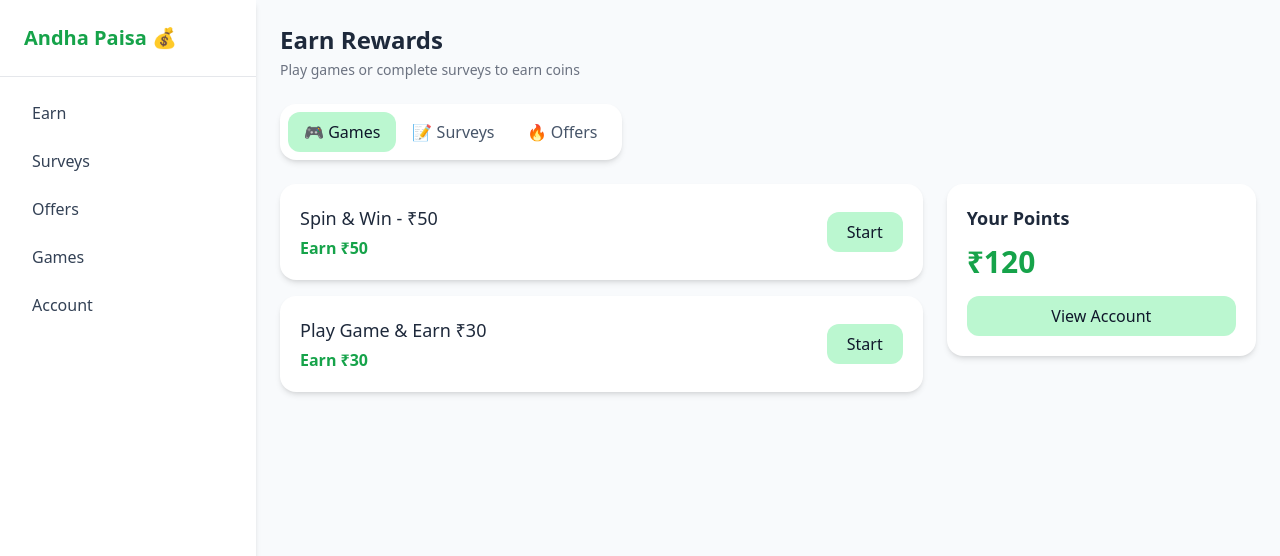
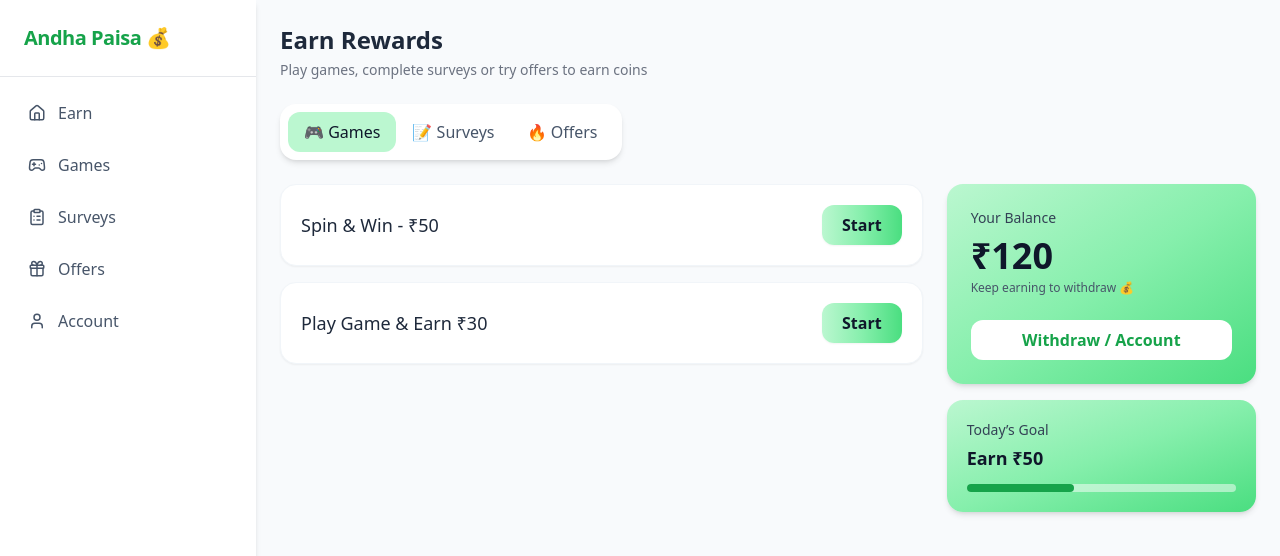
Before and after one commit to vikrantpahwa0/andha-paisa, a React (Vite) app in the folder andha-paisa/: page /dashboard in a window 1280 px wide. Shown: the top 556 px of the page. Built offline with nearby package versions, Linux system fonts and the light colour scheme.

Commit message:
responsive dashboard

```diff
--- a/andha-paisa/package.json
+++ b/andha-paisa/package.json
@@ -13,6 +13,7 @@
     "@reduxjs/toolkit": "^2.11.2",
     "@vitejs/plugin-react": "^5.2.0",
     "axios": "^1.13.6",
+    "lucide-react": "^1.7.0",
     "react": "^19.2.4",
     "react-dom": "^19.2.4",
     "react-icons": "^5.6.0",
--- a/andha-paisa/src/components/common/sidebar.jsx
+++ b/andha-paisa/src/components/common/sidebar.jsx
@@ -1,43 +1,46 @@
 import { useNavigate, useLocation } from "react-router-dom";
+import { Home, Gamepad2, ClipboardList, Gift, User } from "lucide-react";
 
 export default function Sidebar() {
   const navigate = useNavigate();
   const location = useLocation();
 
   const menu = [
-    { name: "Earn", path: "/" },
-    { name: "Surveys", path: "/surveys" },
-    { name: "Offers", path: "/offers" },
-    { name: "Games", path: "/games" },
-    { name: "Account", path: "/profile" },
+    { name: "Earn", path: "/", icon: Home },
+    { name: "Games", path: "/games", icon: Gamepad2 },
+    { name: "Surveys", path: "/surveys", icon: ClipboardList },
+    { name: "Offers", path: "/offers", icon: Gift },
+    { name: "Account", path: "/profile", icon: User },
   ];
 
   return (
     <div className="h-full bg-white shadow-md flex flex-col">
       {/* Logo */}
       <div className="p-6 border-b">
-        <h1 className="text-xl font-semibold text-green-600">
+        <h1 className="text-xl font-bold text-green-600 tracking-tight">
           Andha Paisa 💰
         </h1>
       </div>
 
       {/* Menu */}
-      <div className="p-4 space-y-2">
+      <div className="p-3 space-y-1">
         {menu.map((item) => {
           const isActive = location.pathname === item.path;
+          const Icon = item.icon;
 
           return (
             <button
               key={item.name}
               onClick={() => navigate(item.path)}
-              className={`w-full text-left px-4 py-2 rounded-xl transition
+              className={`flex items-center gap-3 w-full px-4 py-3 rounded-xl transition-all duration-200
                 ${
                   isActive
-                    ? "bg-green-200 text-slate-900"
-                    : "text-slate-700 hover:bg-green-100 hover:text-green-700"
+                    ? "bg-green-100 text-green-700 border-l-4 border-green-500"
+                    : "text-slate-600 hover:bg-green-50 hover:text-green-600"
                 }`}
             >
-              {item.name}
+              <Icon size={18} />
+              <span className="font-medium">{item.name}</span>
             </button>
           );
         })}
--- a/andha-paisa/src/pages/dashboard.jsx
+++ b/andha-paisa/src/pages/dashboard.jsx
@@ -12,27 +12,40 @@ const games = [
   { id: 4, title: "Play Game & Earn ₹30", reward: "₹30" },
 ];
 
+const offers = [
+  {
+    id: 5,
+    title: "Explore Offers",
+    reward: "₹80",
+    link: "/offerwall",
+  },
+];
+
 export default function Dashboard() {
   const navigate = useNavigate();
   const [activeTab, setActiveTab] = useState("games");
+
+  const handleStart = (item) => {
+    if (item.link) {
+      navigate(item.link);
+    }
+  };
 
   const renderCards = (data) => (
     <div className="grid gap-4">
       {data.map((item) => (
         <div
           key={item.id}
-          className="bg-white rounded-2xl shadow-md p-5 flex justify-between items-center hover:shadow-lg transition"
+          className="bg-white rounded-2xl shadow-sm border border-slate-100 p-5 flex justify-between items-center hover:shadow-md hover:-translate-y-1 transition-all duration-200"
         >
           <div>
-            <h3 className="text-lg font-medium text-slate-800">
-              {item.title}
-            </h3>
-            <p className="text-green-600 font-semibold mt-1">
-              Earn {item.reward}
-            </p>
+            <h3 className="text-lg font-medium text-slate-800">{item.title}</h3>
           </div>
 
-          <button className="px-5 py-2 rounded-xl bg-green-200 text-slate-900 font-medium hover:bg-green-300 transition active:scale-95">
+          <button
+            onClick={() => handleStart(item)}
+            className="px-5 py-2 rounded-xl bg-gradient-to-r from-green-200 via-green-300 to-green-400 text-slate-900 font-semibold hover:from-green-300 hover:to-green-500 transition active:scale-95 shadow-sm"
+          >
             Start
           </button>
         </div>
@@ -40,15 +53,19 @@ export default function Dashboard() {
     </div>
   );
 
+  const getActiveData = () => {
+    if (activeTab === "games") return games;
+    if (activeTab === "surveys") return surveys;
+    if (activeTab === "offers") return offers;
+  };
+
   return (
     <AppLayout>
       {/* Header */}
       <div className="mb-6">
-        <h1 className="text-2xl font-semibold text-slate-800">
-          Earn Rewards
-        </h1>
+        <h1 className="text-2xl font-semibold text-slate-800">Earn Rewards</h1>
         <p className="text-gray-500 text-sm mt-1">
-          Play games or complete surveys to earn coins
+          Play games, complete surveys or try offers to earn coins
         </p>
       </div>
 
@@ -56,10 +73,10 @@ export default function Dashboard() {
       <div className="bg-white rounded-2xl shadow-md p-2 flex w-fit mb-6">
         <button
           onClick={() => setActiveTab("games")}
-          className={`px-4 py-2 rounded-xl font-medium ${
+          className={`px-4 py-2 rounded-xl font-medium transition ${
             activeTab === "games"
               ? "bg-green-200 text-slate-900"
-              : "text-slate-600"
+              : "text-slate-600 hover:bg-green-100"
           }`}
         >
           🎮 Games
@@ -67,19 +84,23 @@ export default function Dashboard() {
 
         <button
           onClick={() => setActiveTab("surveys")}
-          className={`px-4 py-2 rounded-xl font-medium ${
+          className={`px-4 py-2 rounded-xl font-medium transition ${
             activeTab === "surveys"
               ? "bg-green-200 text-slate-900"
-              : "text-slate-600"
+              : "text-slate-600 hover:bg-green-100"
           }`}
         >
           📝 Surveys
         </button>
 
-        {/* ✅ NEW OFFERS TAB */}
+        {/* ✅ UPDATED OFFERS TAB */}
         <button
-          onClick={() => navigate("/offerwall")}
-          className="px-4 py-2 rounded-xl font-medium text-slate-600 hover:bg-green-100"
+          onClick={() => setActiveTab("offers")}
+          className={`px-4 py-2 rounded-xl font-medium transition ${
+            activeTab === "offers"
+              ? "bg-green-200 text-slate-900"
+              : "text-slate-600 hover:bg-green-100"
+          }`}
         >
           🔥 Offers
         </button>
@@ -87,30 +108,42 @@ export default function Dashboard() {
 
       {/* Layout */}
       <div className="grid grid-cols-1 lg:grid-cols-12 gap-6">
-        {/* Middle */}
-        <div className="lg:col-span-8">
-          {activeTab === "games"
-            ? renderCards(games)
-            : renderCards(surveys)}
-        </div>
+        {/* RIGHT SECTION */}
+        <div className="lg:col-span-4 order-1 lg:order-2">
+          {/* Balance Card */}
+          <div className="bg-gradient-to-br from-green-200 via-green-300 to-green-400 rounded-2xl shadow-md p-6">
+            <h3 className="text-sm text-slate-700">Your Balance</h3>
 
-        {/* Right */}
-        <div className="lg:col-span-4">
-          <div className="bg-white rounded-2xl shadow-md p-5">
-            <h3 className="text-lg font-semibold text-slate-800">
-              Your Points
-            </h3>
-            <p className="text-3xl font-bold text-green-600 mt-3">
-              ₹120
+            <p className="text-4xl font-bold mt-2 text-slate-900">₹120</p>
+
+            <p className="text-xs mt-1 text-slate-600">
+              Keep earning to withdraw 💰
             </p>
 
             <button
               onClick={() => navigate("/profile")}
-              className="mt-4 w-full px-4 py-2 rounded-xl bg-green-200 text-slate-900 font-medium hover:bg-green-300"
+              className="mt-6 w-full bg-white text-green-600 font-semibold py-2 rounded-xl hover:bg-green-100 transition"
             >
-              View Account
+              Withdraw / Account
             </button>
           </div>
+
+          {/* Today’s Goal */}
+          <div className="bg-gradient-to-br from-green-200 via-green-300 to-green-400 rounded-2xl shadow-md p-5 mt-4">
+            <h4 className="text-sm text-slate-700">Today’s Goal</h4>
+            <p className="text-lg font-semibold mt-1 text-slate-900">
+              Earn ₹50
+            </p>
+
+            <div className="w-full bg-white/50 h-2 rounded-full mt-3">
+              <div className="bg-green-600 h-2 rounded-full w-[40%]" />
+            </div>
+          </div>
+        </div>
+
+        {/* MAIN CONTENT */}
+        <div className="lg:col-span-8 order-2 lg:order-1">
+          {renderCards(getActiveData())}
         </div>
       </div>
     </AppLayout>
```
